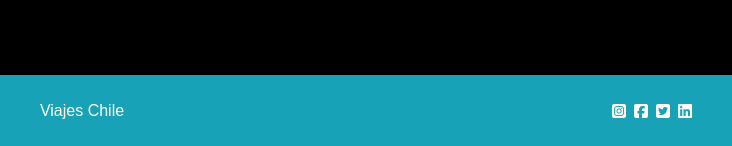
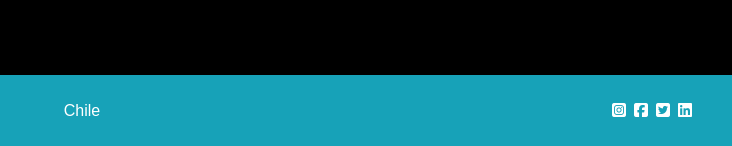
Before and after one commit to aniracloud/Agencia-Viajes-Chile, a plain HTML site: page index.html in a window 1280 px wide. Shown: the part 1729-1875 px from the top of the page, 273-1005 px from the left. Drawn offline with nearby package versions, Linux system fonts and the light colour scheme; a script that the page names is missing.

Commit message:
commit final sitio funcionando

```diff
--- a/assets/css/style.css
+++ b/assets/css/style.css
@@ -42,6 +42,16 @@
 }
 
 
+#chile a{
+    color:white;
+    text-decoration: none;
+}
+
+#chile a:hover{
+    color:red;
+    text-decoration: none;
+}
+
 
 
 .roboto-bold {
@@ -59,6 +69,16 @@
 }
 
 
+
+.fa-brands, .fab {
+    font-weight: 400;
+    color: white;
+}
+
+
+#redes a i:hover {
+    color: red; /* Cambia el color a rojo */
+}
 
 
 
--- a/index.html
+++ b/index.html
@@ -24,8 +24,6 @@
 </head>
 
 <body>
-
-
 
     <section>
         <!------ Aqui comienza del menu ---------->
@@ -99,11 +97,10 @@
             </div>
         </div>
         <!-- /Fin carousel -->
-
     </section>
 
 
-
+    <!-- comienzo de Quienes somos-->
     <section id="somos" class="quienes_somos text-white d-none d-md-block">
         <div class="text-center container py-5 justify-content-center align-items-center">
             <div>
@@ -150,7 +147,8 @@
         </div>
 
     </section>
-
+    <!-- fin de Quienes somos-->
+     <!-- comienzo de destacados-->
     <section id="destacado"  class="contacto_fondo pt-5 text-white">
         <!-- Comienza quienes somos-->
 
@@ -199,15 +197,11 @@
                 </div>
             </div>
         </div>
+    </section>
+    <!-- fin de destacados-->
 
-        <!-- Fin quienes somos-->
-    </section>
-
-
-
+    <!-- comienzo de cintacto-->
     <section id="contacto" class="contacto_fondo text-center container-fluid py-5">
-
-
         <div class="container elemento-con-borde pt-5">
             <h2 class="roboto-bold text-white">Contácto</h2>
             <form class="text-white">
@@ -221,7 +215,6 @@
                 </div>
                 <div class="mb-3 text-start">
                     <label for="mensaje" class="form-label fw-bold">mensaje</label>
-                    <!--  <input type="input-group-text" rows="30" class="form-control" id="mensaje" aria-describedby="mensaje" placeholder="mensaje"> -->
                     <textarea class="form-control" id="floatingTextarea2" style="height: 100px"></textarea>
                 </div>
                 <div class="text-start">
@@ -231,39 +224,30 @@
             </form>
         </div>
     </section>
-
+    <!-- Fin de cintacto-->
+     <!-- comienzo footer-->
     <section class="bg-custom">
         <div class="container">
             <footer class=" text-white ">
                 <div class="row ">
-                    <div class="col-6 text-start d-flex align-items-center justify-content-center py-4">
-                        Viajes Chile
+                    <!-- chile-->
+                    <div id="chile" class="col-6 text-start d-flex align-items-center justify-content-center py-4">
+                        <a href="#">Chile</a>
                     </div>
-                    <div class="col-6 text-end d-flex align-items-center justify-content-center py-4 column-gap-2">
-                        <i class="fa-brands fa-square-instagram"></i>
-                        <i class="fa-brands fa-square-facebook"></i>
-                        <i class="fa-brands fa-square-twitter"></i>
-                        <i class="fa-brands fa-linkedin"></i>
+                    <!--chile-->
+                    <!--redes sociles -->
+                    <div id="redes" class="col-6 text-end d-flex align-items-center justify-content-center py-4 column-gap-2">
+                        <a href="#"><i class="fa-brands fa-square-instagram"></i></a>
+                        <a href="#"><i class="fa-brands fa-square-facebook"></i></a>
+                        <a href="#"><i class="fa-brands fa-square-twitter"></i></a>
+                        <a href="#"><i class="fa-brands fa-linkedin"></i></a>
                     </div>
+                    <!--redes sociles -->
                 </div>
             </footer>
         </div>
     </section>
-
-
-
-
-
-
-
-
-
-
-
-
-
-
-
+    <!-- Fin de footer-->
     <script src="script.js"></script>
 
 
```
